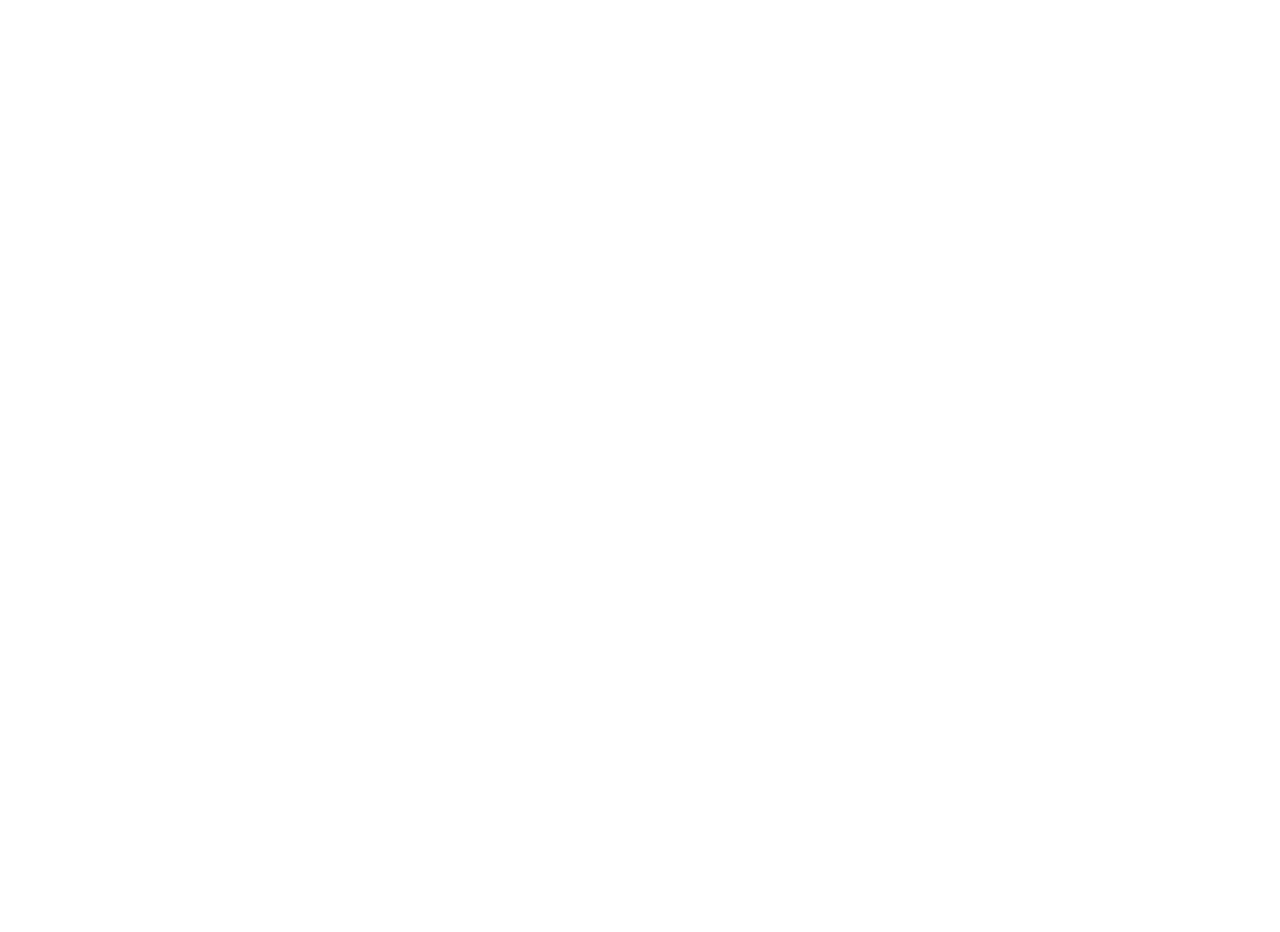
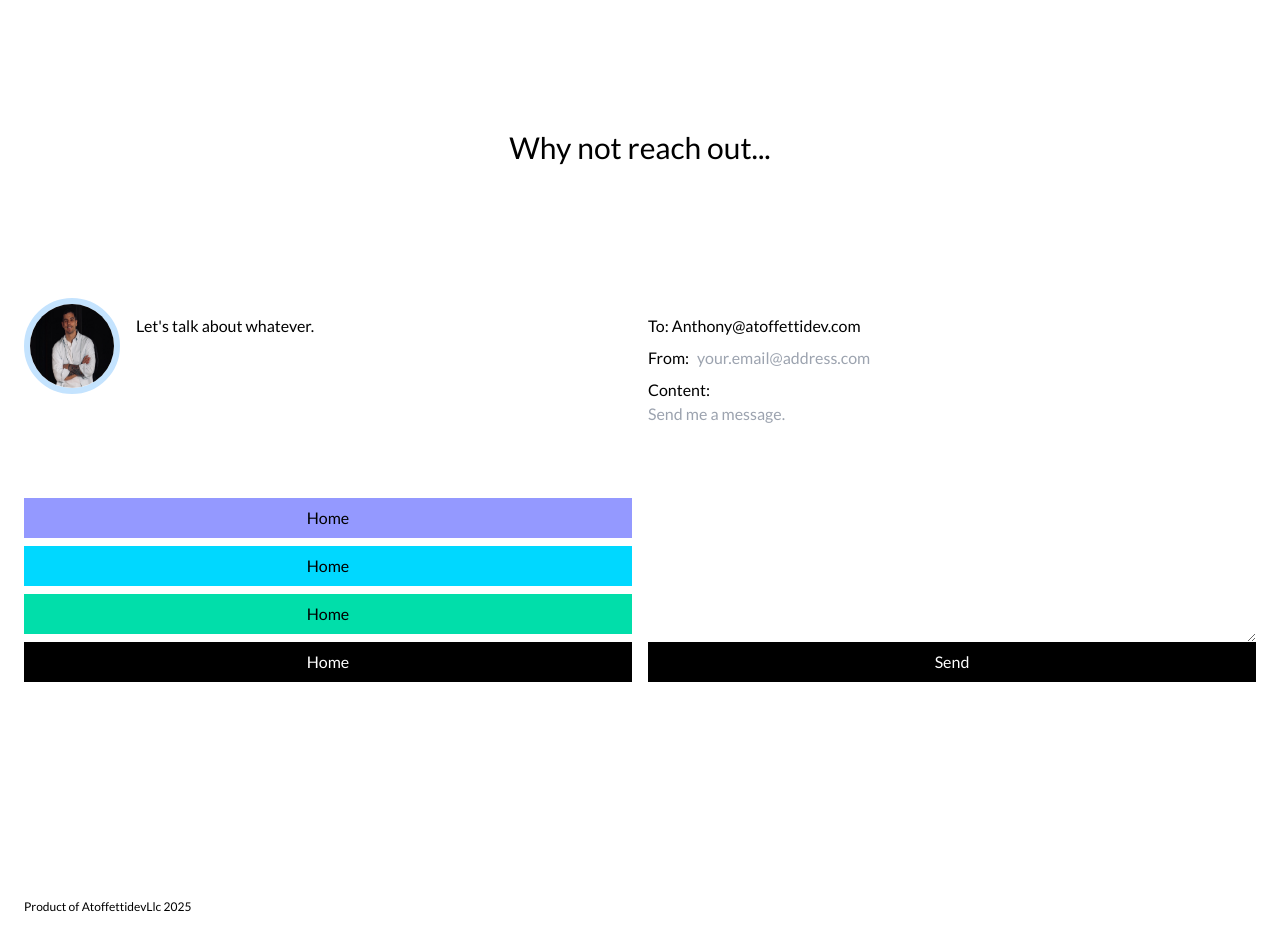
Before and after one commit to anthonyss09/portfolio_25, a Next.js app in the folder client/: page / in a window 1280 px wide. Shown: the part 3160-4092 px from the top of the page. Before the commit the page ends 3157 px from the top, so only its background shows below. Built offline with nearby package versions, Linux system fonts and the light colour scheme.

Commit message:
add: ContactSection with render tests

```diff
--- /dev/null
+++ b/client/src/app/componets/ContactForm.tsx
@@ -0,0 +1,28 @@
+export default function ContactForm() {
+  return (
+    <form className="w-full bg-white z-[20] mb-4 md:col-start-2 md:row-start-1 md:row-end-3 md:mb-0">
+      <h3 className="mt-4 mb-2">To: Anthony@atoffettidev.com</h3>
+      <div className="flex gap-2 mb-2">
+        {" "}
+        <label htmlFor="sender">From:</label>
+        <input
+          id="sender"
+          placeholder="your.email@address.com"
+          className="w-full"
+        />
+      </div>
+      <div className="flex flex-col">
+        {" "}
+        <label htmlFor="content">Content:</label>
+        <textarea
+          id="content"
+          rows={10}
+          placeholder="Send me a message."
+          className="w-full"
+        />
+      </div>
+
+      <button className="h-[40px] w-full bg-black text-white">Send</button>
+    </form>
+  );
+}
--- /dev/null
+++ b/client/src/app/componets/ContactNav.tsx
@@ -0,0 +1,10 @@
+export default function ContactNav() {
+  return (
+    <nav className="h-[80px] grid grid-cols-2 grid-rows-2 gap-2 md:flex md:flex-col md:row-start-2 md:h-full">
+      <button className="bg-purplePrimary grow">Home</button>
+      <button className="bg-blueStripeRich grow">Home</button>
+      <button className="bg-greenPrimary grow">Home</button>
+      <button className="bg-black text-white grow">Home</button>
+    </nav>
+  );
+}
--- /dev/null
+++ b/client/src/app/componets/ContactSection.tsx
@@ -0,0 +1,21 @@
+import ProfilePic from "./ProfilePic";
+import ContactNav from "./ContactNav";
+import ContactForm from "./ContactForm";
+
+export default function ContactSection() {
+  return (
+    <section className="w-full px-6 relative  md:grid md:grid-rows-3 md:grid-cols-2 md:gap-4">
+      <div className="h-[128px] flex items-center gap-4 mb-8 md:items-start md:m-0  md:col-start-1 md:row-start-1">
+        <ProfilePic />
+        <h6 className="md:mt-4">Let&apos;s talk about whatever.</h6>
+      </div>
+
+      <ContactNav />
+      <ContactForm />
+
+      <div className="mb-4 text-[12px] md:row-start-4">
+        Product of AtoffettidevLlc 2025
+      </div>
+    </section>
+  );
+}
--- a/client/src/app/page.tsx
+++ b/client/src/app/page.tsx
@@ -4,6 +4,7 @@
 import DevSection from "./componets/DevSection";
 import BlissSection from "./componets/BlissSection";
 import AboutSection from "./componets/AboutSection";
+import ContactSection from "./componets/ContactSection";
 
 export default function Home() {
   return (
@@ -18,6 +19,8 @@
         <BlissSection />
         <h3 className="text-center m-32 text-[30px]">More about me.</h3>
         <AboutSection />
+        <h3 className="text-center m-32 text-[30px]">Why not reach out...</h3>
+        <ContactSection />
       </main>
       <LinksFooter />
     </>
```
Also changed, not shown: 1 other file (tests, documents, lock files or other folders).
